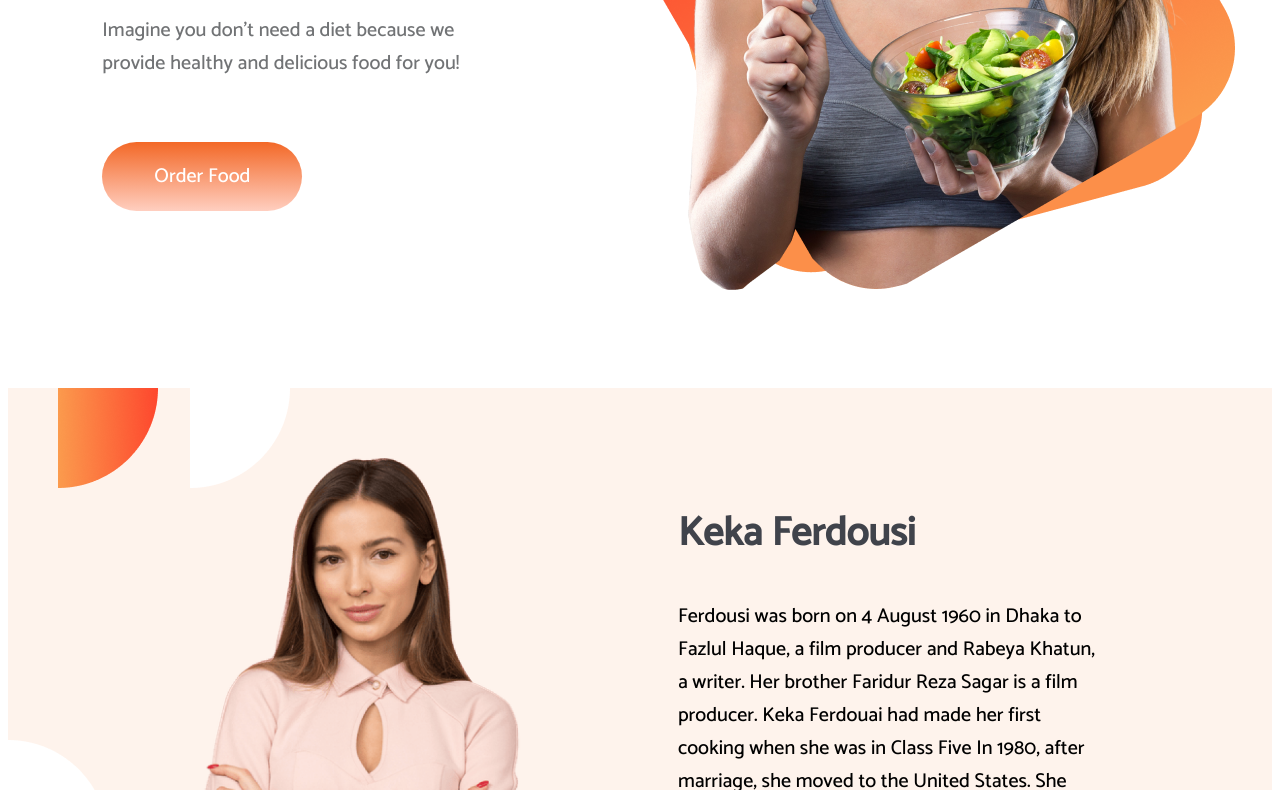
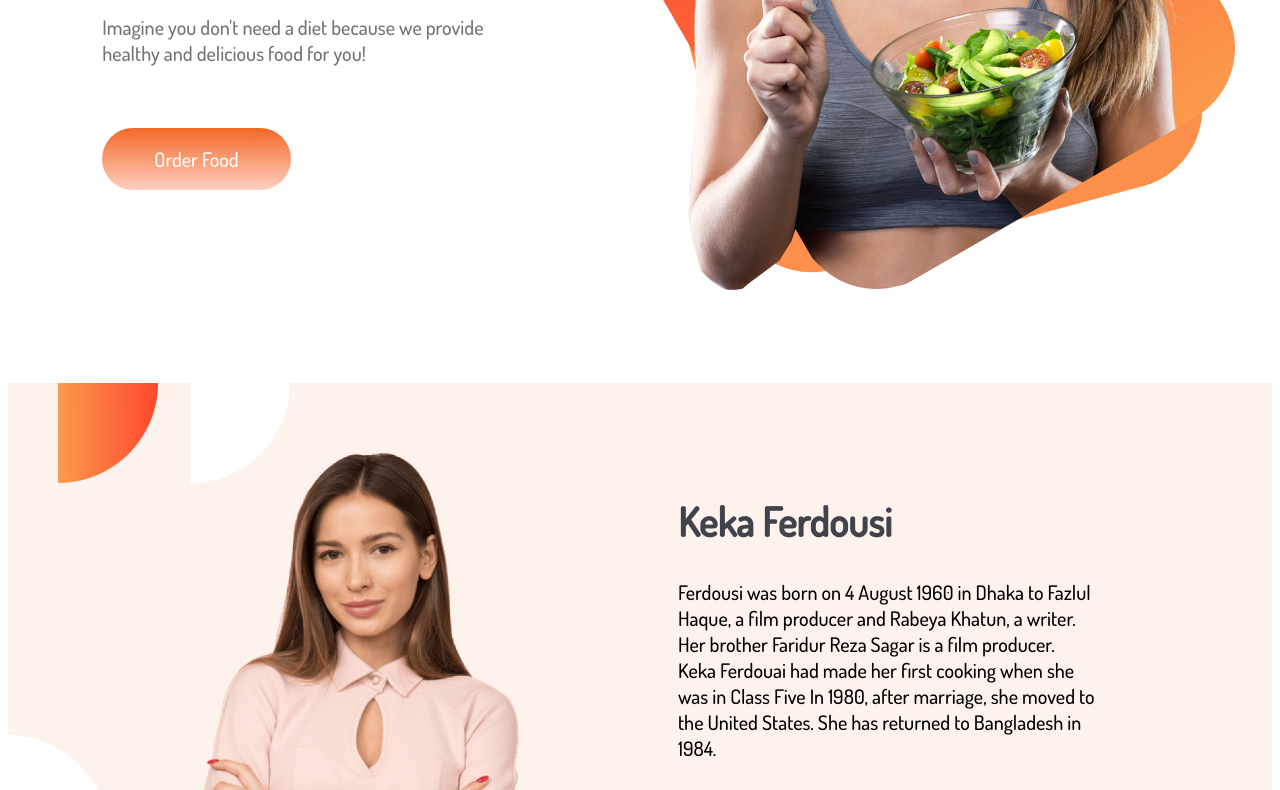
Before and after one commit to mia-rashel/food-fun, a plain HTML site: page index.html in a window 1280 px wide. Shown: the part 489-1279 px from the top of the page. Drawn offline with Linux system fonts and the light colour scheme.

Commit message:
second commit

```diff
--- a/index.html
+++ b/index.html
@@ -9,7 +9,7 @@
     <title>Document</title>
     <link rel="preconnect" href="https://fonts.googleapis.com">
     <link rel="preconnect" href="https://fonts.gstatic.com" crossorigin>
-    <link href="https://fonts.googleapis.com/css2?family=Catamaran:wght@500&display=swap" rel="stylesheet">
+    <link href="https://fonts.googleapis.com/css2?family=Dosis:wght@500&display=swap" rel="stylesheet">
     <link rel="stylesheet" href="style.css">
 </head>
 
--- a/style.css
+++ b/style.css
@@ -2,7 +2,7 @@
     color:rgb(243, 135, 96);
 }
 body{
-    font-family: 'Catamaran', sans-serif;
+    font-family: 'Dosis', sans-serif;
 }
 h1{
     font-size: 50px;
```
